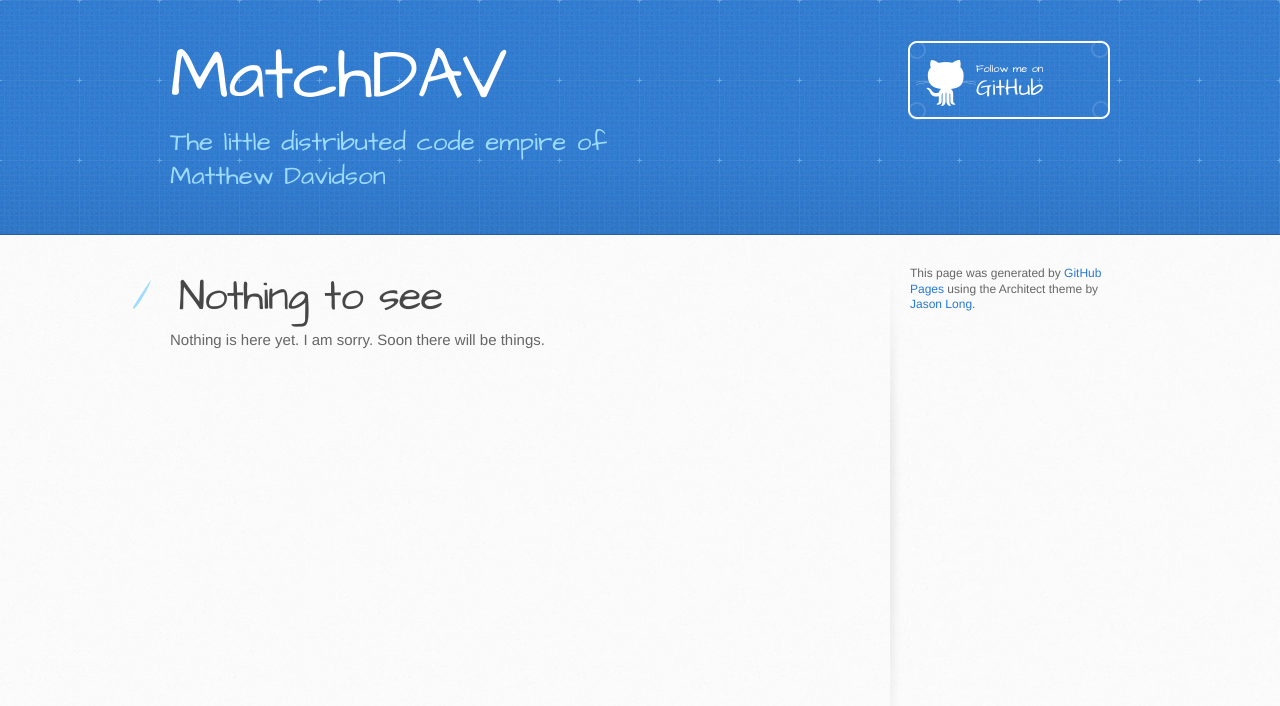
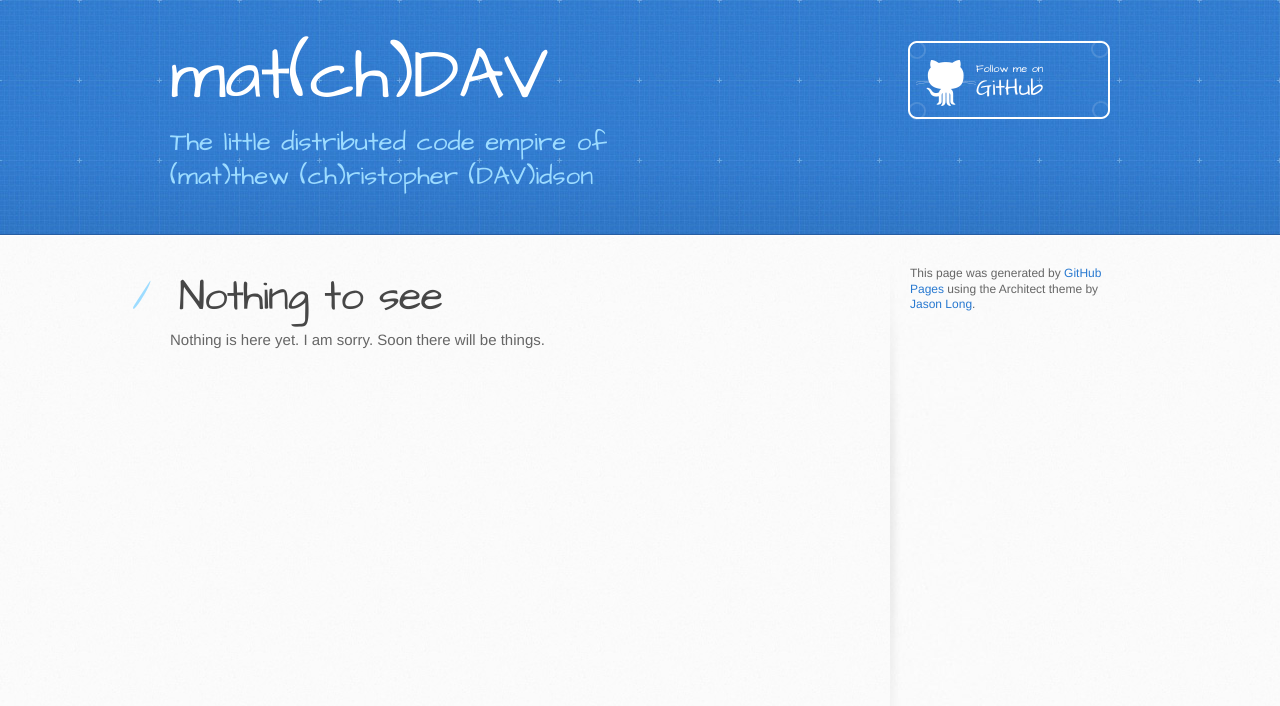
Before and after one commit to matchdav/matchdav.github.io, a plain HTML site: page index.html in a window 1280 px wide. Drawn offline with Linux system fonts and the light colour scheme.

Commit message:
cosmetic changes

```diff
--- a/index.html
+++ b/index.html
@@ -19,8 +19,8 @@
   <body>
     <header>
       <div class="inner">
-        <h1>MatchDAV</h1>
-        <h2>The little distributed code empire of Matthew Davidson</h2>
+        <h1>mat(ch)DAV</h1>
+        <h2>The little distributed code empire of (mat)thew (ch)ristopher (DAV)idson</h2>
         <a href="https://github.com/matchdav" class="button"><small>Follow me on</small>GitHub</a>
       </div>
     </header>
```
